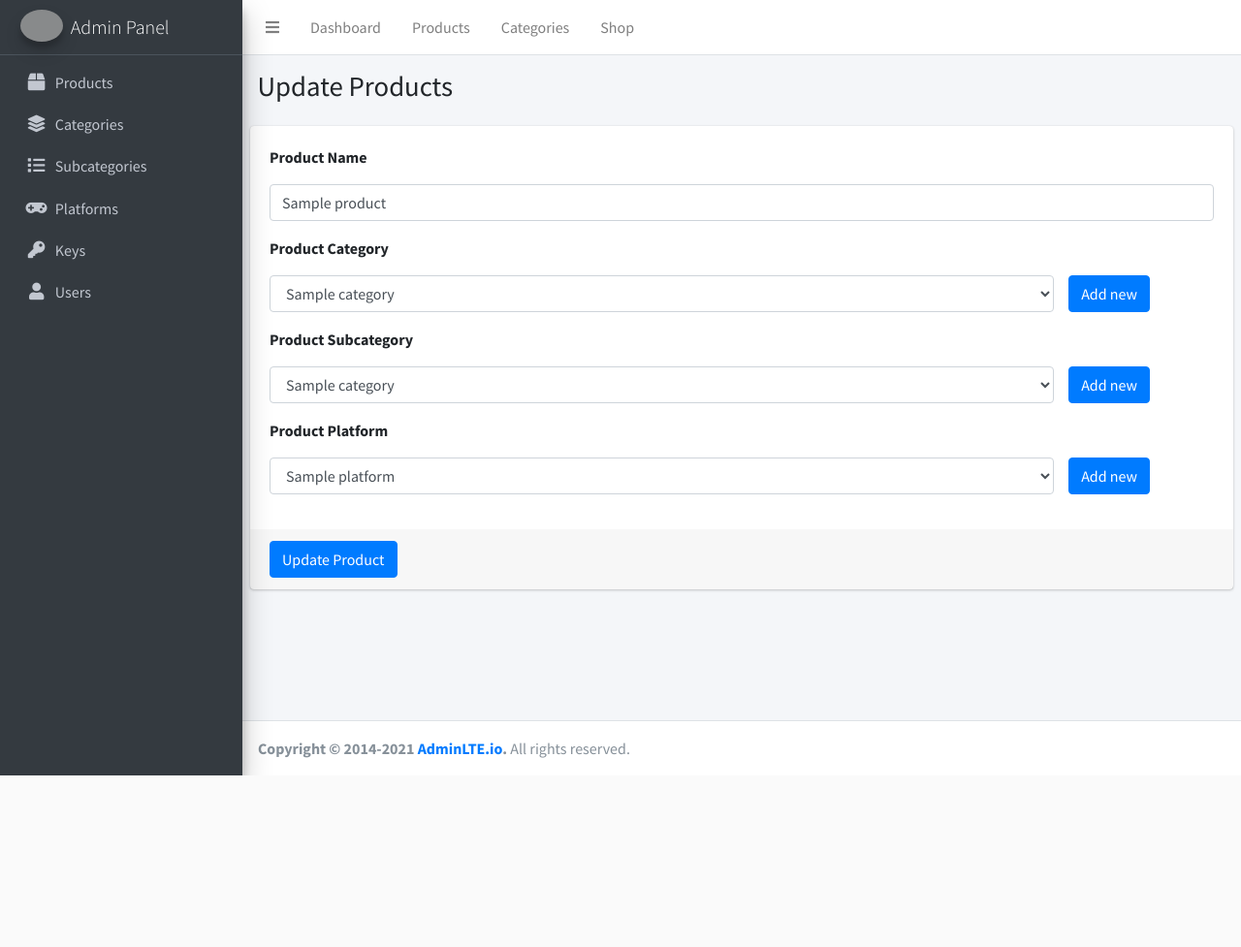
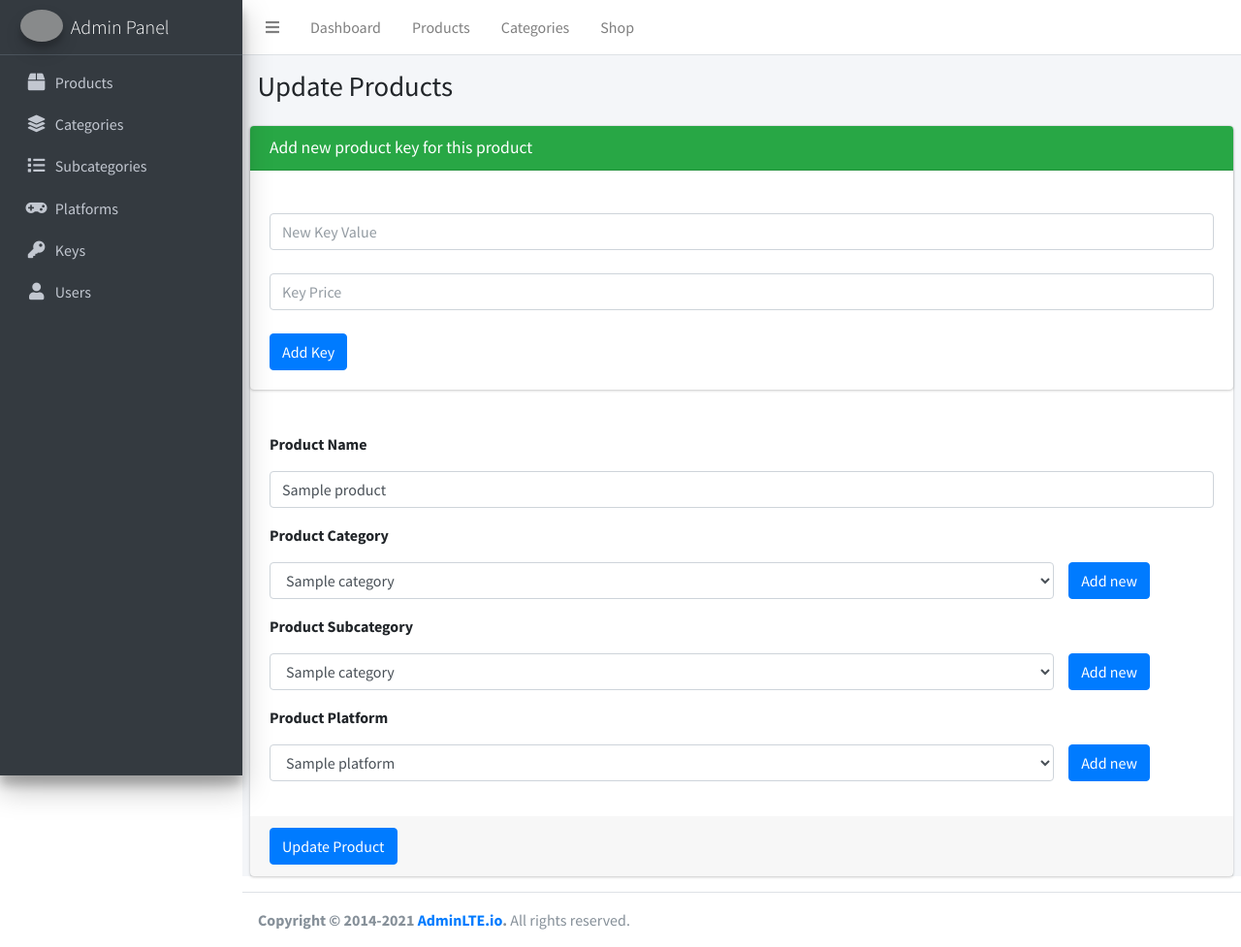
Before and after one commit to pedro092692/onlineKeyshop, a Flask app: page /admin/product/1 in a window 1280 px wide. Shown: the whole page at 97% size. Before the commit the page ends 800 px from the top, so only its background shows below. Run offline with Flask 3, Linux system fonts and the light colour scheme; a user stored in the database is signed in; tables that the repository leaves empty hold one stand-in row (values such as "Sample post"); parts of the project's set-up code (start-up, migrations or seed data) failed here and were passed over; some libraries are stand-ins or nearby versions; grey boxes are pictures that could not be loaded.

Commit message:
add update product function and add new product key to product

```diff
--- a/app/blueprints/admin/routes.py
+++ b/app/blueprints/admin/routes.py
@@ -3,6 +3,7 @@ from app.forms.admin.add_products import AddProduct
 from app.forms.admin.update_product_form import UpdateProduct
 from app.forms.admin.add_category_form import AddCategory as SimpleForm
 from app.forms.admin.add_subcategory_form import SubcategoryForm
+from app.forms.admin.add_new_key_form import AddKey
 from app.models.category import Category
 from app.models.sub_category import SubCategory
 from app.models.platforms import Platform
@@ -55,27 +56,40 @@ def add_product():
 @bp.route('/product/<product_id>', methods=['GET', 'POST'])
 def product_info(product_id):
     product = Product.get_product(product_id)
-    form = UpdateProduct()
+    form_product = UpdateProduct()
     # fill dynamic form choices
-    fill_form_product(form)
-    if form.validate_on_submit():
-        product_name = form.name.data
-        category_id = form.product_category.data
-        subcategory_id = form.product_subcategory.data
-        platform_id = form.product_platform.data
+    fill_form_product(form_product)
+    if form_product.submit.data and form_product.validate():
+        product_name = form_product.name.data
+        category_id = form_product.product_category.data
+        subcategory_id = form_product.product_subcategory.data
+        platform_id = form_product.product_platform.data
         # update product
         Product.update_product(product, product_name,
+                               platform_id,
                                category_id,
-                               subcategory_id,
-                               platform_id)
+                               subcategory_id
+                               )
         return redirect(url_for('admin.products'))
 
-    form.name.data = product.name
-    form.product_category.data = product.category_id
-    form.product_platform.data = product.platform_id
-    form.product_subcategory.data = product.sub_category_id
+    form_product.name.data = product.name
+    form_product.product_category.data = product.category_id
+    form_product.product_platform.data = product.platform_id
+    form_product.product_subcategory.data = product.sub_category_id
 
-    return render_template('admin/products/product.html', form=form)
+    # new key product form
+    form_key = AddKey()
+
+    if form_key.submit.data and form_key.validate():
+        product_key = form_key.key_value.data
+        key_price = form_key.price.data
+        # add new key
+        new_key = Key.add_key(Key, product_key, 0, key_price)
+        # add new product key
+        ProductKeys.add_new_product_key(ProductKeys, product.id, new_key.id)
+        return redirect(url_for('admin.products'))
+
+    return render_template('admin/products/product.html', form=form_product, form_key=form_key)
 
 # categories
 @bp.route('/categories')
--- /dev/null
+++ b/app/forms/admin/add_new_key_form.py
@@ -0,0 +1,6 @@
+from app.forms.extensions import *
+
+class AddKey(FlaskForm):
+    key_value = StringField(label='Key Value', validators=[DataRequired()])
+    price = DecimalField(label='Key Price', validators=[DataRequired()])
+    submit = SubmitField(label='Add Key')
--- a/app/templates/admin/products/product.html
+++ b/app/templates/admin/products/product.html
@@ -13,8 +13,27 @@
 <!-- content-->
  {% block content %}
     <div class="card">
+        <!--                add new key for this product-->
+                <div class="card card-success mb-4">
+                      <div class="card-header">
+                        <h3 class="card-title">Add new product key for this product</h3>
+                      </div>
+                      <div class="card-body">
+                          <form method="POST">
+                            {{ form_key.csrf_token }}
+                            <br>
+                            {{ form_key.key_value(class_="form-control", placeholder="New Key Value") }}
+                            <br>
+                            {{ form_key.price(class_="form-control", placeholder="Key Price") }}
+                            <br>
+                            {{ form_key.submit(class_="btn btn-primary") }}
+                          </form>
+                      </div>
+                </div>
         <form method="POST">
             <div class="card-body">
+
+<!--                    product info form-->
                     {{ form.csrf_token }}
                     {% for field_name, field in form._fields.items() %}
                         {% if field_name != 'csrf_token' and field_name != 'submit' %}
```
